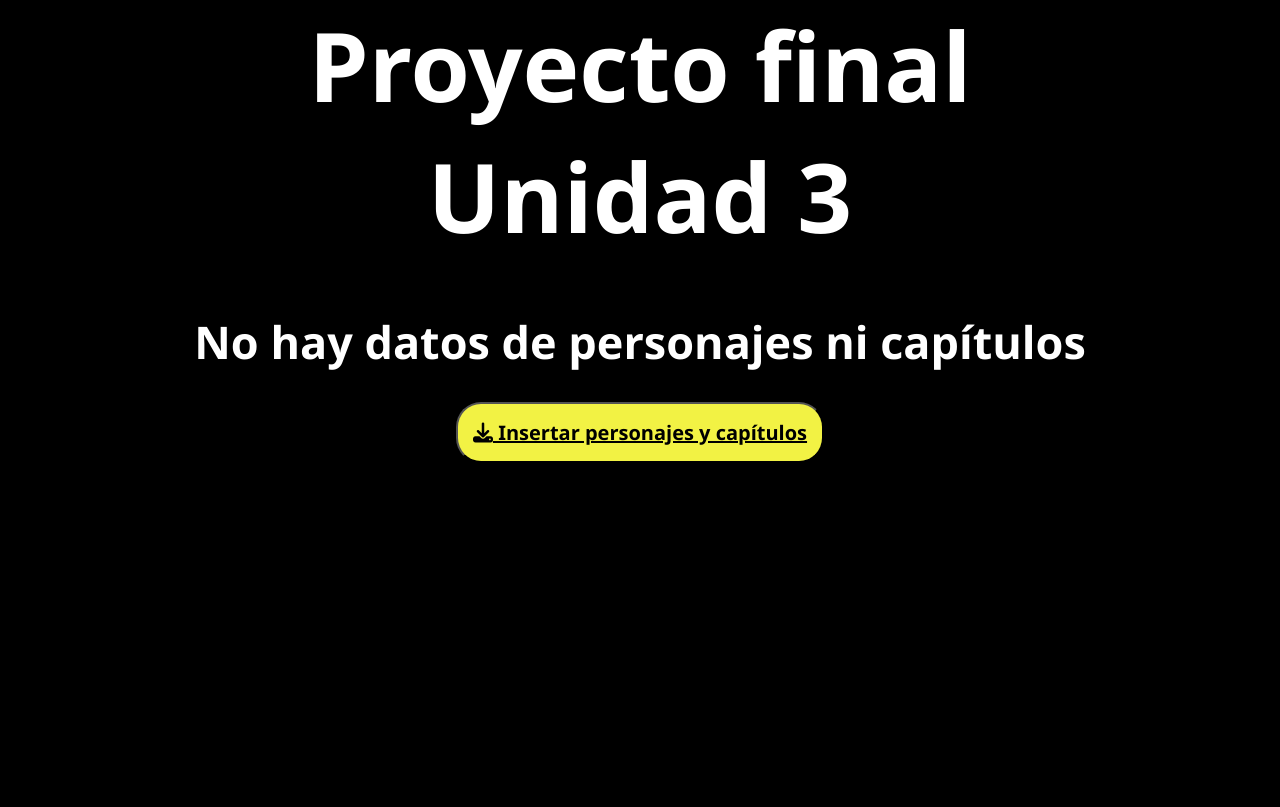
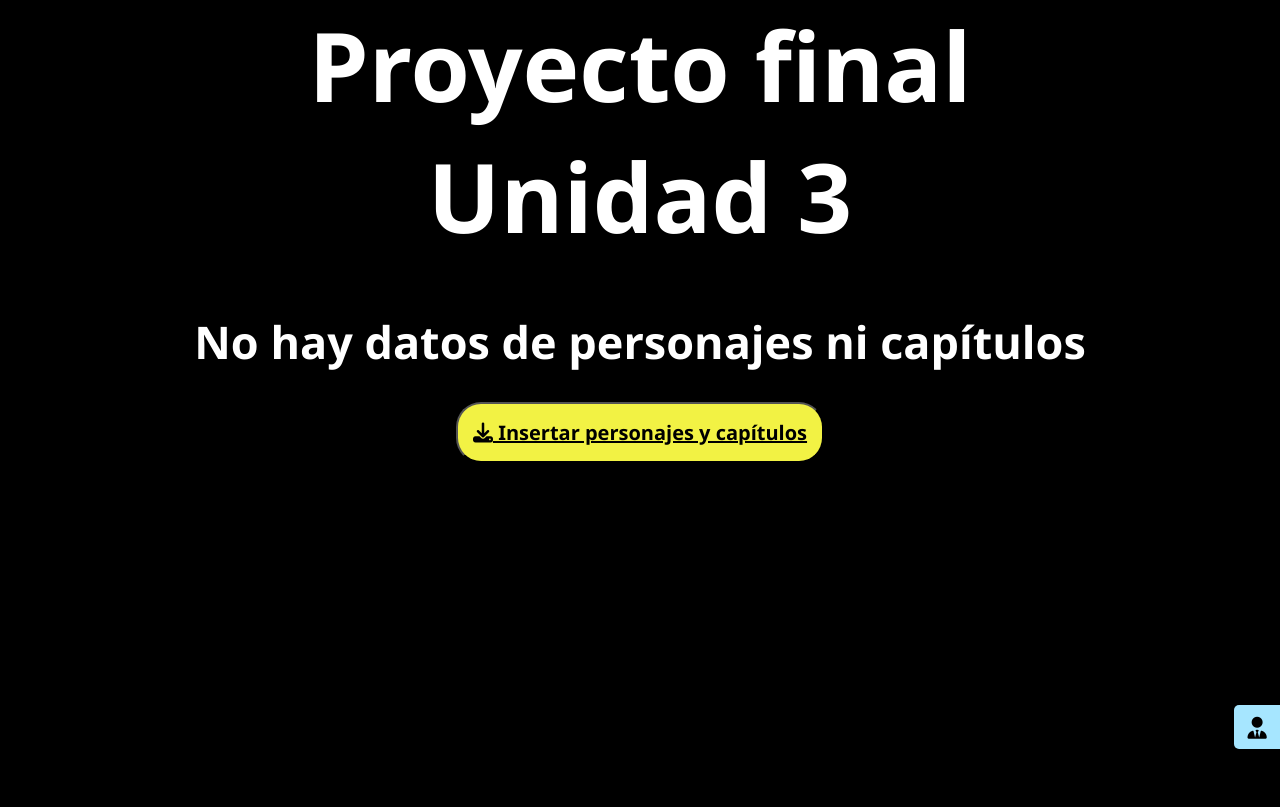
Before and after one commit to WilliamMiguel/RickAndMortyAPI, a Flask app: page / in a window 1280 px wide. Shown: the part 51-858 px from the top of the page. Before the commit the page ends 512 px from the top, so only its background shows below. Run offline with Flask 2, Linux system fonts and the light colour scheme; data that the repository does not hold is empty; some libraries are stand-ins or nearby versions.

Commit message:
Edicion CSS

```diff
--- a/app/static/styles.css
+++ b/app/static/styles.css
@@ -3,8 +3,32 @@
   font-family:'Segoe UI', Tahoma, Geneva, Verdana, sans-serif;
 }
 
+
 body{
   background-color: #000000;
+  min-height: 100vh;
+}
+
+footer{
+  color: rgb(255, 255, 255);
+  width: 46px;
+  position: fixed;
+  bottom: 0px;
+  right: 0px;
+  font-weight: 600px;
+  font-size: 22px;
+  padding: 7px;
+  background-color: #a6e6ff;
+  border-radius: 5px 0 0 5px;
+  text-align: center;
+}
+
+footer:hover{
+  background-color: white;
+}
+
+a {
+  color: black;
 }
 
 .container{
--- a/app/templates/E404.html
+++ b/app/templates/E404.html
@@ -17,3 +17,9 @@ Página no encontrada
 </div>
 
 {% endblock %}
+
+{% block footer %}
+<a href="https://github.com/WilliamMiguel">
+    <i class="fa-solid fa-user-tie"></i>
+</a>
+{% endblock %}
--- a/app/templates/base.html
+++ b/app/templates/base.html
@@ -13,6 +13,10 @@
 <body>
     {% block content %}
     {% endblock %}
+    <footer>
+        {% block footer %}
+        {% endblock %}
+    </footer>
 </body>
 
 </html>
--- a/app/templates/character.html
+++ b/app/templates/character.html
@@ -60,3 +60,9 @@
 </div>
 
 {% endblock %}
+
+{% block footer %}
+<a href="https://github.com/WilliamMiguel">
+    <i class="fa-solid fa-user-tie"></i>
+</a>
+{% endblock %}
--- a/app/templates/episode.html
+++ b/app/templates/episode.html
@@ -56,3 +56,9 @@ Capítulo - {{episode.name}}
 
 
 {% endblock %}
+
+{% block footer %}
+<a href="https://github.com/WilliamMiguel">
+    <i class="fa-solid fa-user-tie"></i>
+</a>
+{% endblock %}
--- a/app/templates/home.html
+++ b/app/templates/home.html
@@ -36,3 +36,9 @@ Inicio - Proyecto Unidad 3
 {% endif %}
 
 {% endblock %}
+
+{% block footer %}
+<a href="https://github.com/WilliamMiguel">
+    <i class="fa-solid fa-user-tie"></i>
+</a>
+{% endblock %}
--- a/app/templates/list_characters.html
+++ b/app/templates/list_characters.html
@@ -66,3 +66,9 @@ Lista de personajes
 {% endif %}
 
 {% endblock %}
+
+{% block footer %}
+<a href="https://github.com/WilliamMiguel">
+    <i class="fa-solid fa-user-tie"></i>
+</a>
+{% endblock %}
--- a/app/templates/list_episodes.html
+++ b/app/templates/list_episodes.html
@@ -47,3 +47,9 @@ Lista de capítulos
 {% endif %}
 
 {% endblock %}
+
+{% block footer %}
+<a href="https://github.com/WilliamMiguel">
+    <i class="fa-solid fa-user-tie"></i>
+</a>
+{% endblock %}
```
